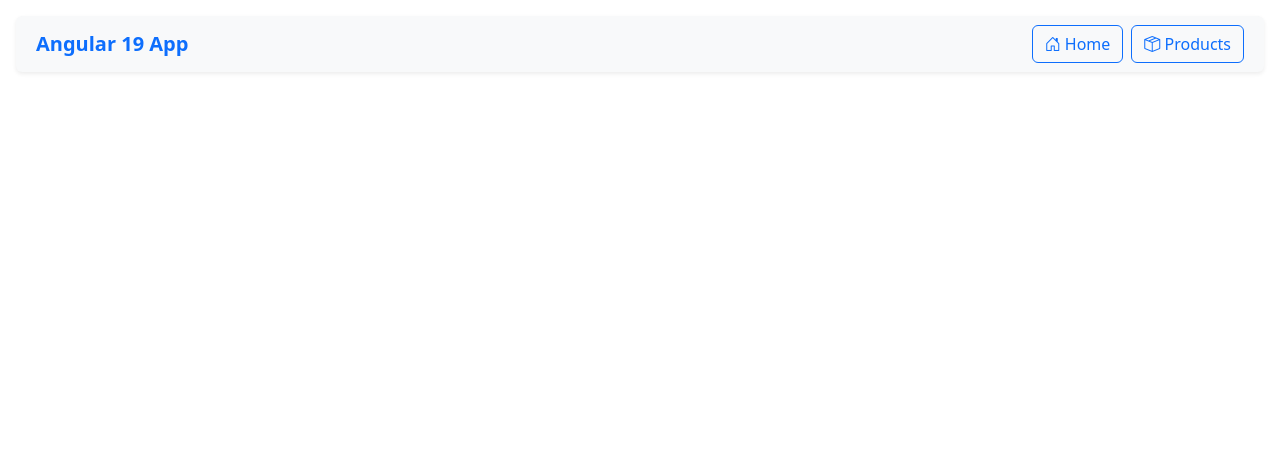
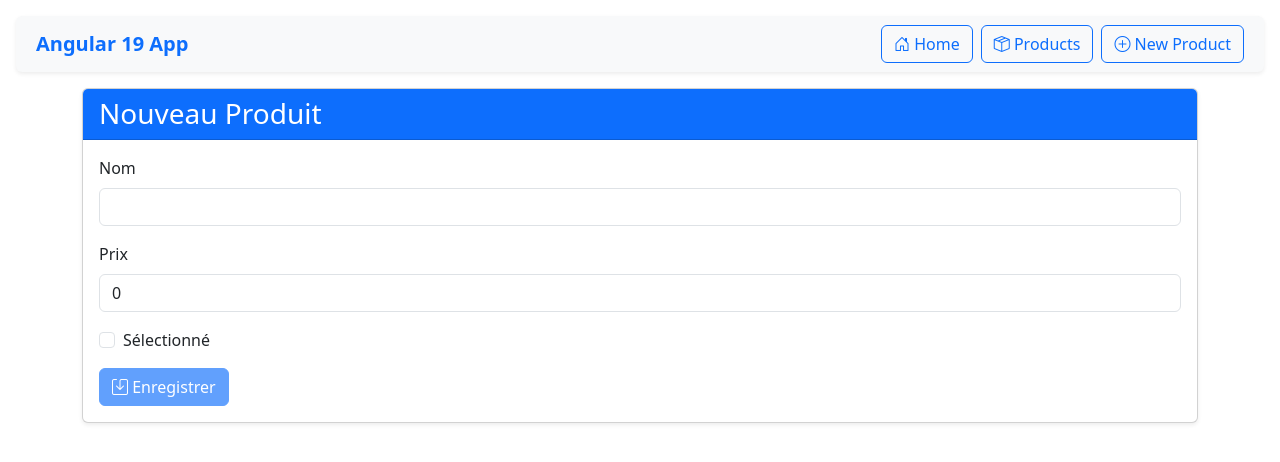
Before and after one commit to Ilyass-Hakim/Tp3-angular-app, an Angular app in the folder inset-app/: page /new-product in a window 1280 px wide. Before the commit this address led to /. Shown: the top 462 px of the page. Built offline with nearby package versions, Linux system fonts and the light colour scheme.

Commit message:
exercice 1: formulaire d'ajout de produit (Reactive Forms + POST)

```diff
--- a/inset-app/src/app/app.component.html
+++ b/inset-app/src/app/app.component.html
@@ -6,8 +6,11 @@
         <button class="btn btn-outline-primary me-2" routerLink="/home">
           <i class="bi bi-house-door"></i> Home
         </button>
-        <button class="btn btn-outline-primary" routerLink="/products">
+        <button class="btn btn-outline-primary me-2" routerLink="/products">
           <i class="bi bi-box-seam"></i> Products
+        </button>
+        <button class="btn btn-outline-primary" routerLink="/new-product">
+          <i class="bi bi-plus-circle"></i> New Product
         </button>
       </div>
     </div>
--- a/inset-app/src/app/app.routes.ts
+++ b/inset-app/src/app/app.routes.ts
@@ -1,9 +1,11 @@
 import { Routes } from '@angular/router';
 import { HomeComponent } from './home/home.component';
 import { ProductsComponent } from './products/products.component';
+import { NewProductComponent } from './new-product/new-product.component';
 
 export const routes: Routes = [
   { path: 'home', component: HomeComponent },
   { path: 'products', component: ProductsComponent },
+  { path: 'new-product', component: NewProductComponent },
   { path: '', redirectTo: 'home', pathMatch: 'full' }
 ];
--- /dev/null
+++ b/inset-app/src/app/new-product/new-product.component.html
@@ -0,0 +1,34 @@
+<div class="container mt-3">
+  <div class="card shadow-sm">
+    <div class="card-header bg-primary text-white">
+      <h3 class="mb-0">Nouveau Produit</h3>
+    </div>
+    <div class="card-body">
+      <form [formGroup]="productForm" (ngSubmit)="saveProduct()">
+        <div class="mb-3">
+          <label class="form-label">Nom</label>
+          <input class="form-control" formControlName="name"
+                 [class.is-invalid]="productForm.controls['name'].invalid && productForm.controls['name'].touched">
+          @if (productForm.controls['name'].invalid && productForm.controls['name'].touched) {
+            <div class="invalid-feedback">Le nom est obligatoire (3 caractères minimum).</div>
+          }
+        </div>
+        <div class="mb-3">
+          <label class="form-label">Prix</label>
+          <input type="number" class="form-control" formControlName="price"
+                 [class.is-invalid]="productForm.controls['price'].invalid && productForm.controls['price'].touched">
+          @if (productForm.controls['price'].invalid && productForm.controls['price'].touched) {
+            <div class="invalid-feedback">Le prix doit être supérieur à 0.</div>
+          }
+        </div>
+        <div class="form-check mb-3">
+          <input type="checkbox" class="form-check-input" id="selected" formControlName="selected">
+          <label class="form-check-label" for="selected">Sélectionné</label>
+        </div>
+        <button type="submit" class="btn btn-primary" [disabled]="productForm.invalid">
+          <i class="bi bi-save"></i> Enregistrer
+        </button>
+      </form>
+    </div>
+  </div>
+</div>
--- /dev/null
+++ b/inset-app/src/app/new-product/new-product.component.ts
@@ -0,0 +1,40 @@
+import { Component, OnInit } from '@angular/core';
+import { FormBuilder, FormGroup, ReactiveFormsModule, Validators } from '@angular/forms';
+import { Router } from '@angular/router';
+import { ProductService } from '../services/product.service';
+
+@Component({
+  selector: 'app-new-product',
+  standalone: true,
+  imports: [ReactiveFormsModule],
+  templateUrl: './new-product.component.html',
+  styleUrl: './new-product.component.css'
+})
+export class NewProductComponent implements OnInit {
+  productForm!: FormGroup;
+
+  constructor(private fb: FormBuilder,
+              private productService: ProductService,
+              private router: Router) {}
+
+  ngOnInit(): void {
+    this.productForm = this.fb.group({
+      name: this.fb.control('', [Validators.required, Validators.minLength(3)]),
+      price: this.fb.control(0, [Validators.required, Validators.min(1)]),
+      selected: this.fb.control(false)
+    });
+  }
+
+  saveProduct() {
+    let product = this.productForm.value;
+    this.productService.saveProduct(product).subscribe({
+      next: (data) => {
+        alert('Produit ' + data.name + ' enregistré avec succès');
+        this.router.navigateByUrl('/products');
+      },
+      error: (err) => {
+        console.error("Erreur lors de l'enregistrement :", err);
+      }
+    });
+  }
+}
--- a/inset-app/src/app/services/product.service.ts
+++ b/inset-app/src/app/services/product.service.ts
@@ -17,4 +17,8 @@ export class ProductService {
   public deleteProduct(p: any): Observable<any> {
     return this.http.delete(`${this.host}/products/${p.id}`);
   }
+
+  public saveProduct(product: any): Observable<any> {
+    return this.http.post(`${this.host}/products`, product);
+  }
 }
```
Also changed, not shown: inset-app/src/app/new-product/new-product.component.css (added), 1 other file (tests, documents, lock files or other folders).
